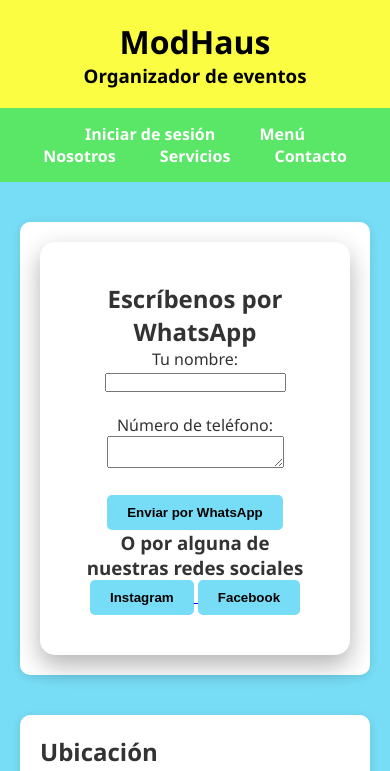
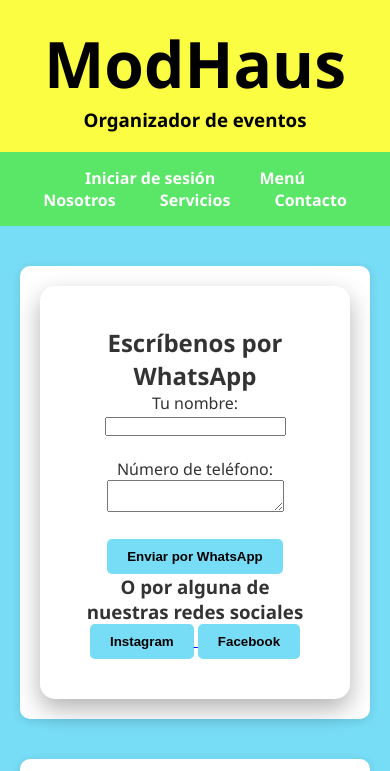
Before and after one commit to JulioA19/ModHaus, a plain HTML site: page Contacto.html in a window 390 px wide. Shown: the top 771 px of the page. Drawn offline with Linux system fonts and the light colour scheme.

Commit message:
Add files via upload

```diff
--- a/estilos1.css
+++ b/estilos1.css
@@ -7,7 +7,7 @@
             color: #333; /* Texto en gris oscuro para buena lectura */
         }
        h1 {
-  font-size: clamp(2rem, 5vw, 4rem);
+  font-size: 4rem;
 }
 
 
```
